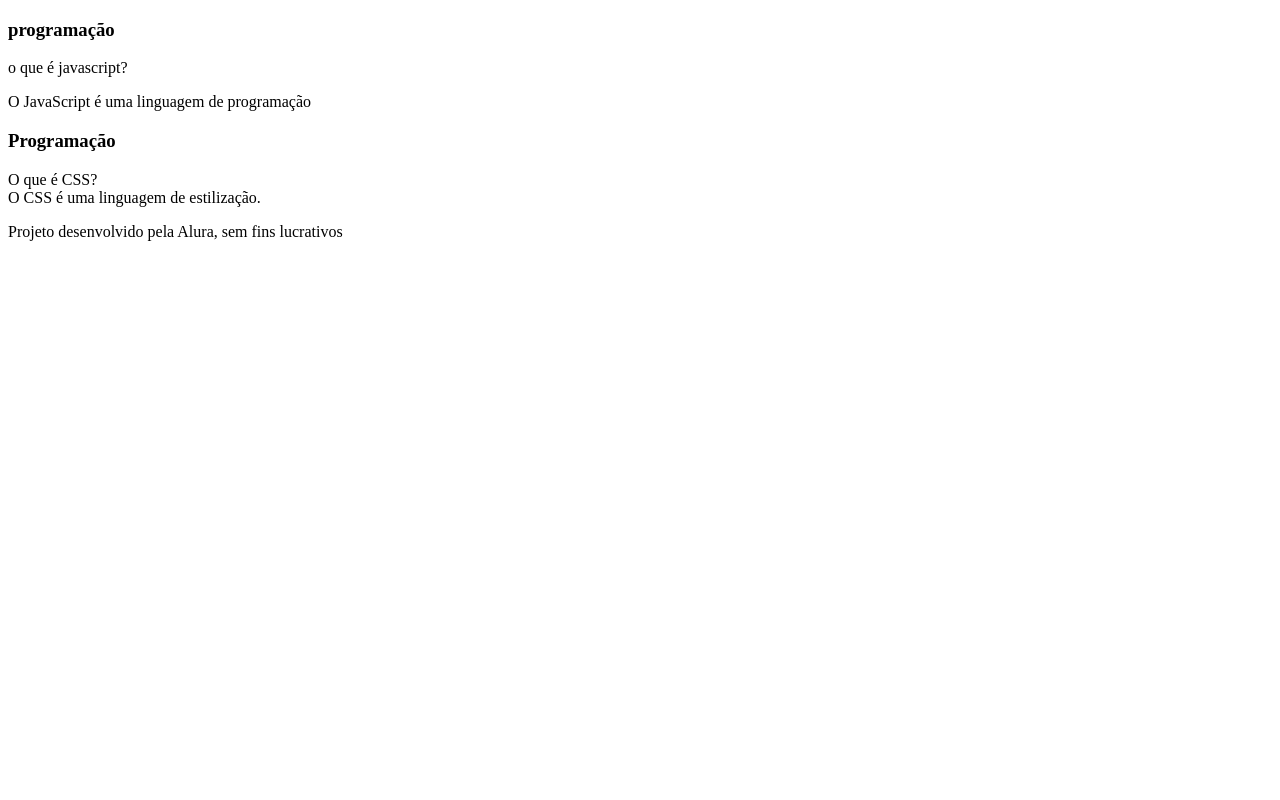
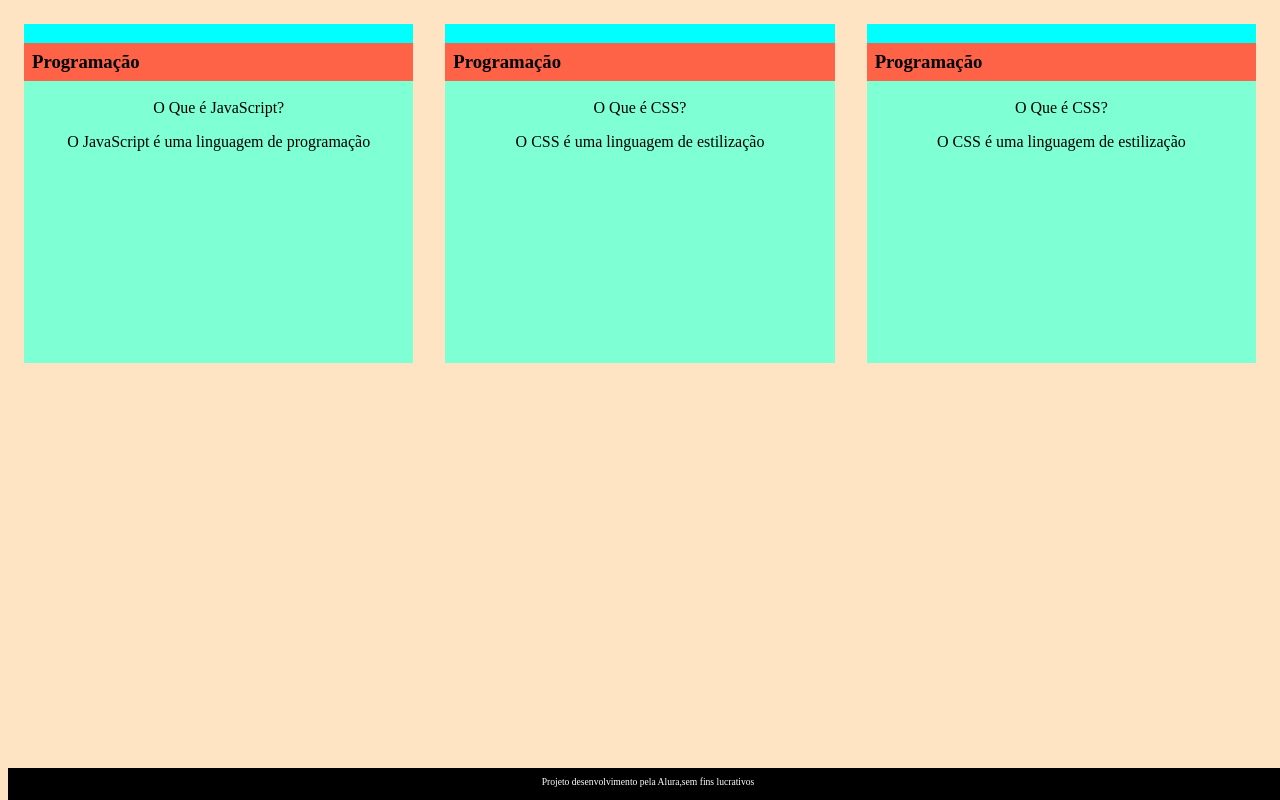
Before and after one commit to nigresco/sla, a plain HTML site: page index.html in a window 1280 px wide. Drawn offline with Linux system fonts and the light colour scheme; files that its build step writes are made by us from their sources.

Commit message:
Add files via upload

```diff
--- a/index.html
+++ b/index.html
@@ -2,20 +2,21 @@
 <html lang="pt-br">
 <head>
     <meta charset="UTF-8">
-<meta http-equiv="X-UA-Compatible" content="IE=edge">
-<link rel="stylesheet" href="style.css">
     <meta name="viewport" content="width=device-width, initial-scale=1.0">
-<title>flashcard</title>
+    <link rel="stylesheet" href="assets/style.css">
+    <title>Flashcard</title>
 </head>
 <body>
    <main>
 <section id="container">
+
     <article class="cartao">
         <div class="cartao__conteudo">
-<h3>programação</h3>
+            <h3>Programação</h3>
             <div class="cartao__conteudo__pergunta">
-<p> o que é javascript? </p>
-<div class=”cartao__conteudo__resposta”>
+                <p>O Que é JavaScript?</p>
+            </div>
+            <div class="cartao__conteudo__resposta">
                 <p>O JavaScript é uma linguagem de programação</p>
             </div>
         </div>
@@ -24,17 +25,28 @@
         <div class="cartao__conteudo">
             <h3>Programação</h3>
             <div class="cartao__conteudo__pergunta">
-O que é CSS?
+               <p> O Que é CSS?</p>
             </div>
             <div class="cartao__conteudo__resposta">
-O CSS é uma linguagem de estilização.
+                <p>O CSS é uma linguagem de estilização</p>
+            </div>
+        </div>
+    </article>
+    <article class="cartao">
+        <div class="cartao__conteudo">
+            <h3>Programação</h3>
+            <div class="cartao__conteudo__pergunta">
+               <p> O Que é CSS?</p>
+            </div>
+            <div class="cartao__conteudo__resposta">
+                <p>O CSS é uma linguagem de estilização</p>
             </div>
         </div>
     </article>
 </section>
-<footer><p>Projeto desenvolvido pela Alura, sem fins lucrativos</p>
+   </main>
+   <footer>
+    <p>Projeto desenvolvimento pela Alura,sem fins lucrativos</p>
    </footer>
-</main>
-
 </body>
 </html>
--- /dev/null
+++ b/style.css
@@ -0,0 +1,37 @@
+body{
+    background-color: bisque;
+    font-family: Bai Jamjuree;
+}
+#container{
+    display: flex;
+}
+.cartao {
+    margin: 1rem 1rem;
+    background-color: aqua;
+    height: 20rem;
+    flex-grow: 1;
+    flex-basis: calc(33% - 6rem);
+}
+.cartao__conteudo {
+    text-align: center;
+    background-color: aquamarine;
+    height: 100%;
+}
+.cartao__conteudo h3 {
+    background-color: tomato;
+    text-align: left;
+    padding: 0.5rem;
+}
+footer{
+    background-color: black;
+    color:white;
+    position: fixed;
+    bottom: 0;
+    width: 100%;
+    height: 2rem;
+}
+footer p {
+    text-align: center;
+    font-size: 0.6rem;
+    margin-top: 0.5rem;
+}
```
Lines whose indentation alone changed are shown as unchanged.
